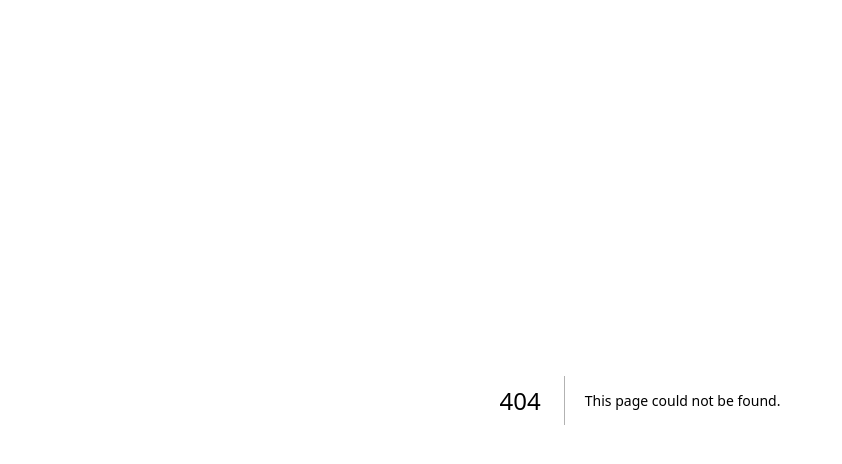
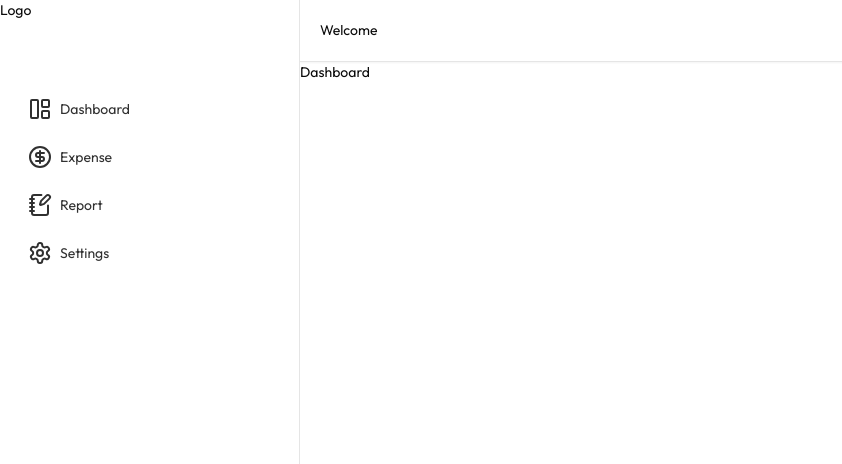
Before and after one commit to Josh-Uwaks/Expense-Tracker, a Next.js app: page /dashboard in a window 1280 px wide. Before the commit this address had no page. Shown: the top 464 px of the page, without its empty margins (0-842 px from the left). Built offline with nearby package versions, Linux system fonts and the light colour scheme.

Commit message:
layout update

```diff
--- /dev/null
+++ b/app/(routes)/dashboard/_components/navbar.tsx
@@ -0,0 +1,12 @@
+
+
+export default function Navbar(){
+    return(
+        <>
+        <div className="p-5 shadow-sm border-b flex justify-between">
+            <h1>Welcome</h1>
+
+        </div>
+        </>
+    )
+}
--- /dev/null
+++ b/app/(routes)/dashboard/_components/sidebar.tsx
@@ -0,0 +1,48 @@
+import { LayoutPanelLeft } from 'lucide-react';
+import { CircleDollarSign } from 'lucide-react';
+import { NotebookPen } from 'lucide-react';
+import { Settings } from 'lucide-react';
+
+const sidebarMenu = [
+    {
+        id: 1,
+        title: 'Dashboard',
+        link: '',
+        icon: LayoutPanelLeft
+    },
+    {
+        id: 2,
+        title: 'Expense',
+        link: '',
+        icon: CircleDollarSign
+    },
+    {
+        id: 3,
+        title: 'Report',
+        link: '',
+        icon: NotebookPen
+    },
+    {
+        id: 4,
+        title: 'Settings',
+        link: '',
+        icon: Settings
+    }
+]
+
+export default function Sidebar(){
+    return(
+        <div className="">
+            <div>
+                Logo
+            </div>
+
+
+            <ul className="px-4 text-[#303030] mt-16">
+                {sidebarMenu.map((item, index) => (
+                    <li key={index} className="p-3 cursor-pointer hover:bg-[#4d4d4d] hover:text-white rounded-md flex items-center gap-2"><item.icon />{item.title}</li>
+                ))}
+            </ul>
+        </div>
+    )
+}
--- /dev/null
+++ b/app/(routes)/dashboard/layout.tsx
@@ -0,0 +1,19 @@
+import Navbar from "./_components/navbar";
+import Sidebar from "./_components/sidebar";
+
+
+export default function DashboardLayout({children}: {children: React.ReactNode}) {
+    return(
+        <div className="text-[14px]">
+            <div className="fixed min-w-[300px] min-h-screen border-r">
+                <Sidebar/>
+            </div>
+
+            <div className="ml-[300px]">
+                <Navbar/>
+                {children}
+            </div>
+
+        </div>
+    )
+}
--- /dev/null
+++ b/app/(routes)/dashboard/page.tsx
@@ -0,0 +1,12 @@
+import React from "react"
+
+function Dashboard(){
+    return (
+        <>
+        <h1>Dashboard</h1>
+        </>
+    )
+}
+
+
+export default Dashboard;
```
Also changed, not shown: app/(routes)/dashboard/_components/userbutton.tsx (added).
